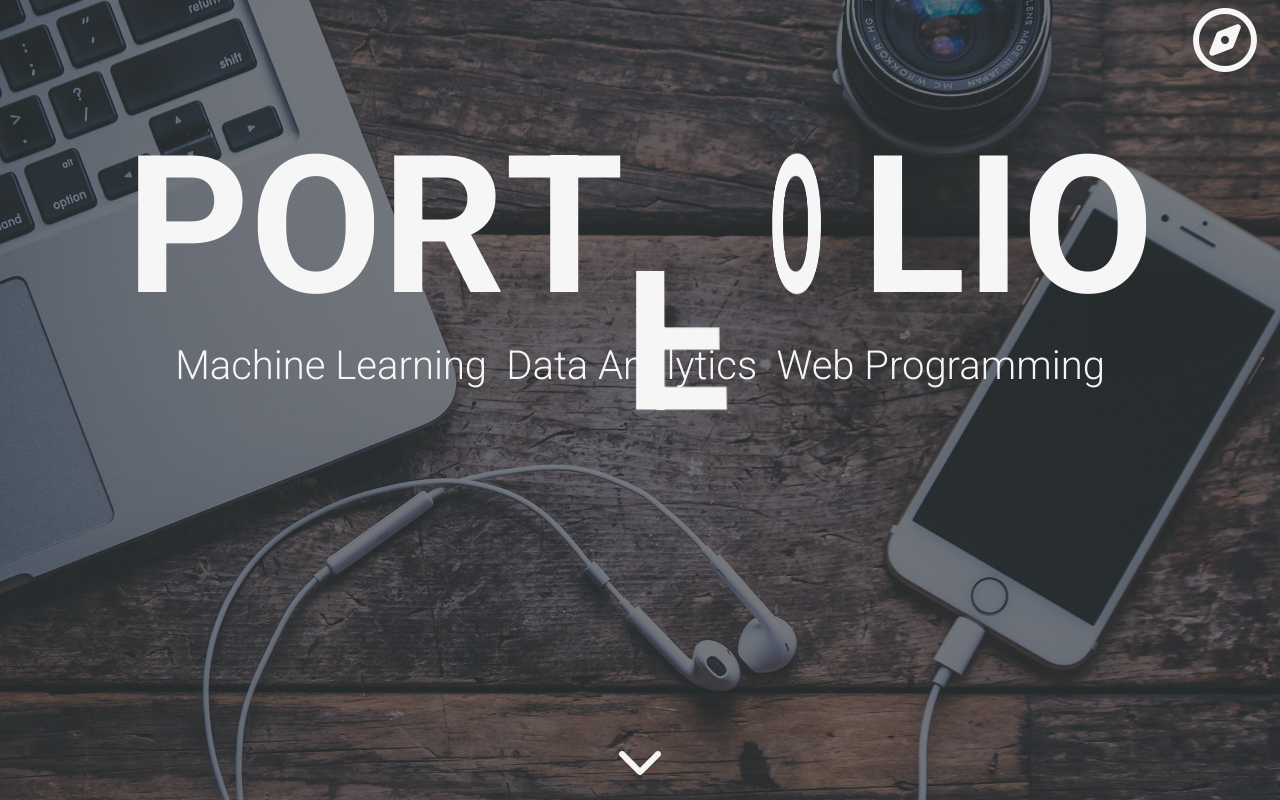
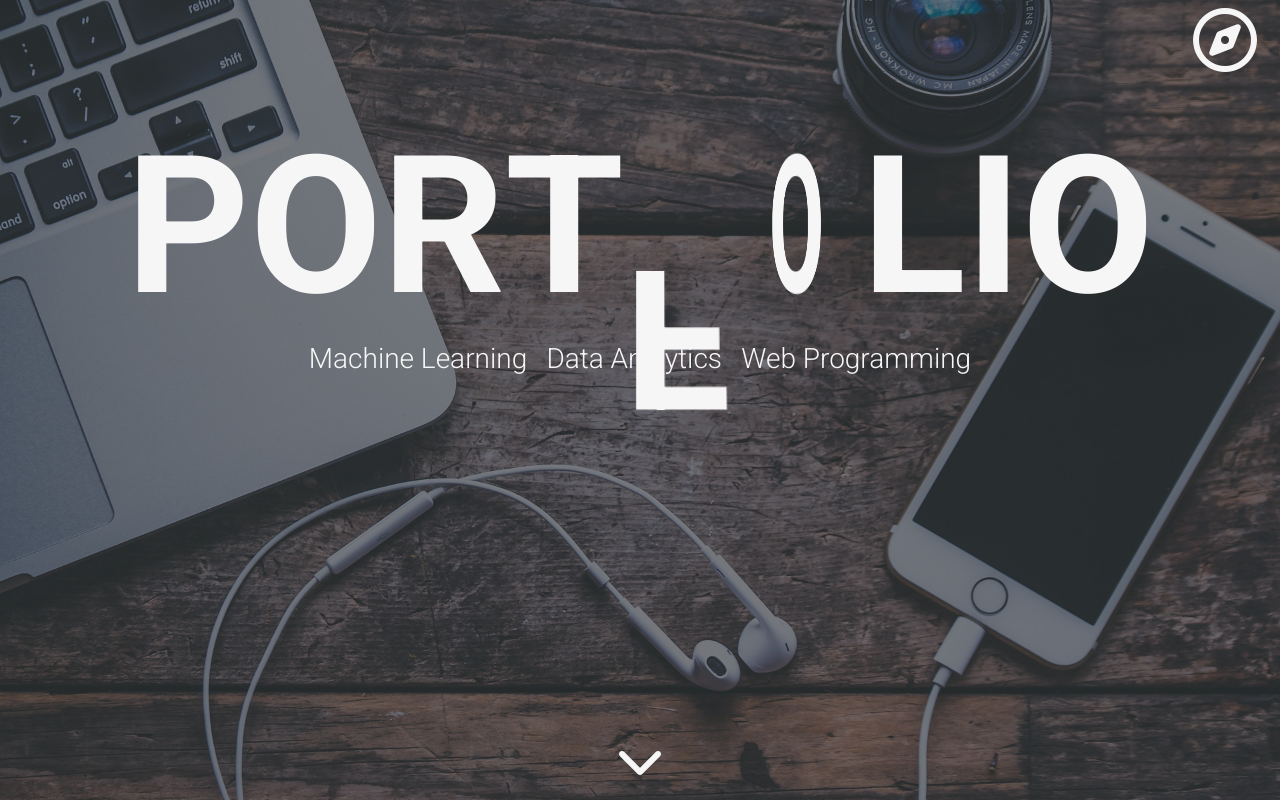
Before and after one commit to hsairanen/hsairanen.github.io, a website: page index.html in a window 1280 px wide. Drawn offline with Linux system fonts and the light colour scheme.

Commit message:
The section links size

```diff
--- a/scss/_mobile.scss
+++ b/scss/_mobile.scss
@@ -108,7 +108,6 @@ section {
     &-nav {
     flex-direction: column;
     margin-top: 2rem;
-    font-size: 3.5vh;
     }
 
 
--- a/scss/main.scss
+++ b/scss/main.scss
@@ -96,7 +96,7 @@ section {
   display: flex;
   perspective: 1000px;
   justify-content: center;
-  margin-top:20vh;
+  margin-top: 20vh;
   z-index: 1;
 }
 
@@ -161,7 +161,7 @@ section {
   &-nav {
   display: flex;
   justify-content: center;
-  font-size: 5vh;
+  font-size: 3.5vh;
   list-style: none;
   }
 
```
Also changed, not shown: dist/css/main.css.
